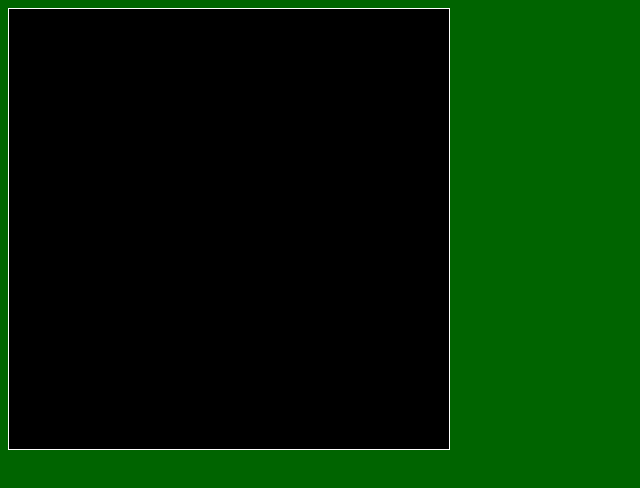
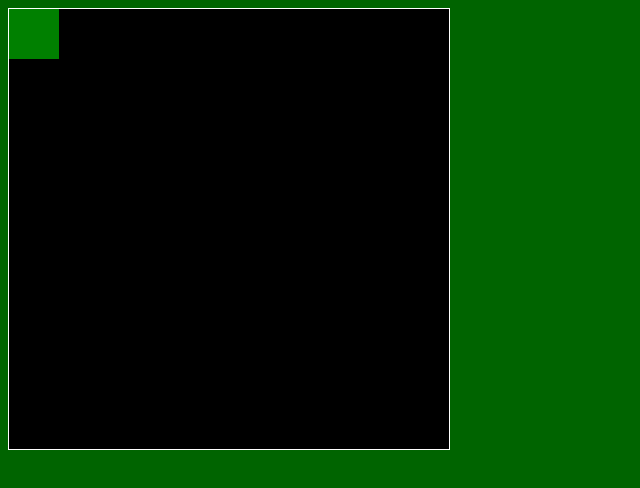
Before and after one commit to diorfisher-bit/diorfisher-bit.github.io, a plain HTML site: page asd-projects/walker/index.html in a window 1280 px wide. Shown: the whole page, without its empty margins (0-640 px from the left). Drawn offline with Linux system fonts and the light colour scheme.

Commit message:
Finished Walker Project

```diff
--- a/asd-projects/walker/index.css
+++ b/asd-projects/walker/index.css
@@ -19,3 +19,9 @@ body {
 /*   left: 100px; */  /* Uncomment if you want to set a "starting" position */
 /*   top: 100px;  */  /* Uncomment if you want to set a "starting" position */
 }
+#walker {
+  width: 50px;
+  height: 50px;
+  background-color: green;
+  position: absolute;
+}
```
